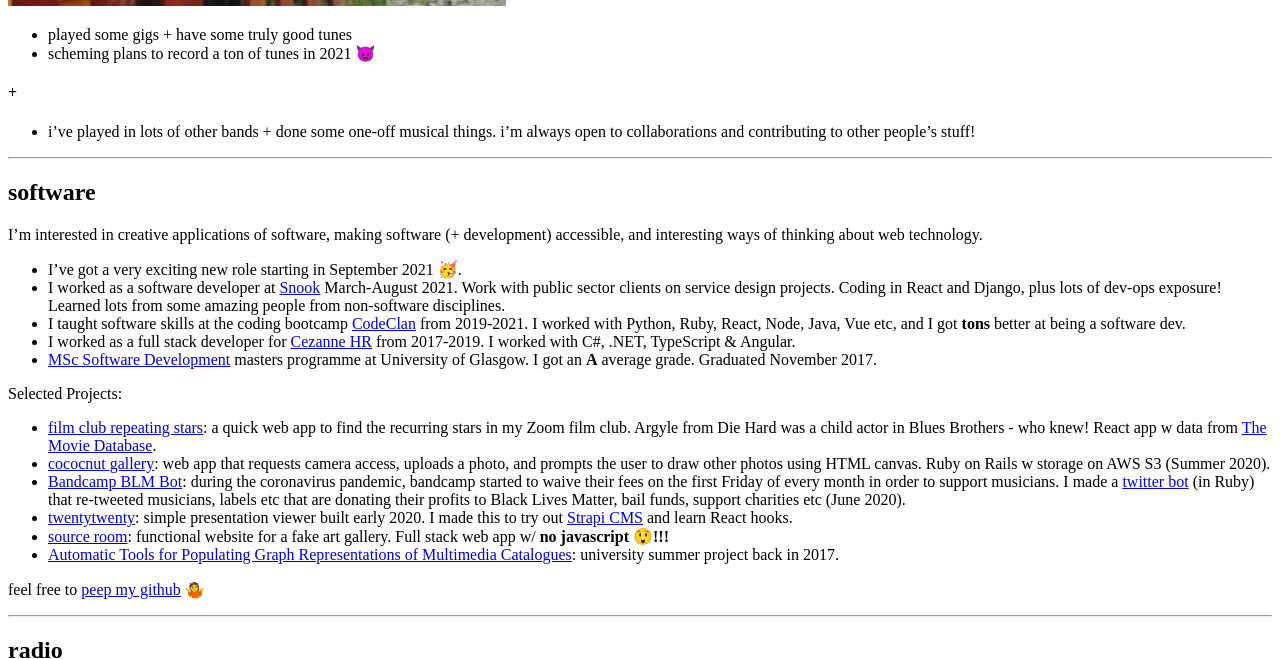
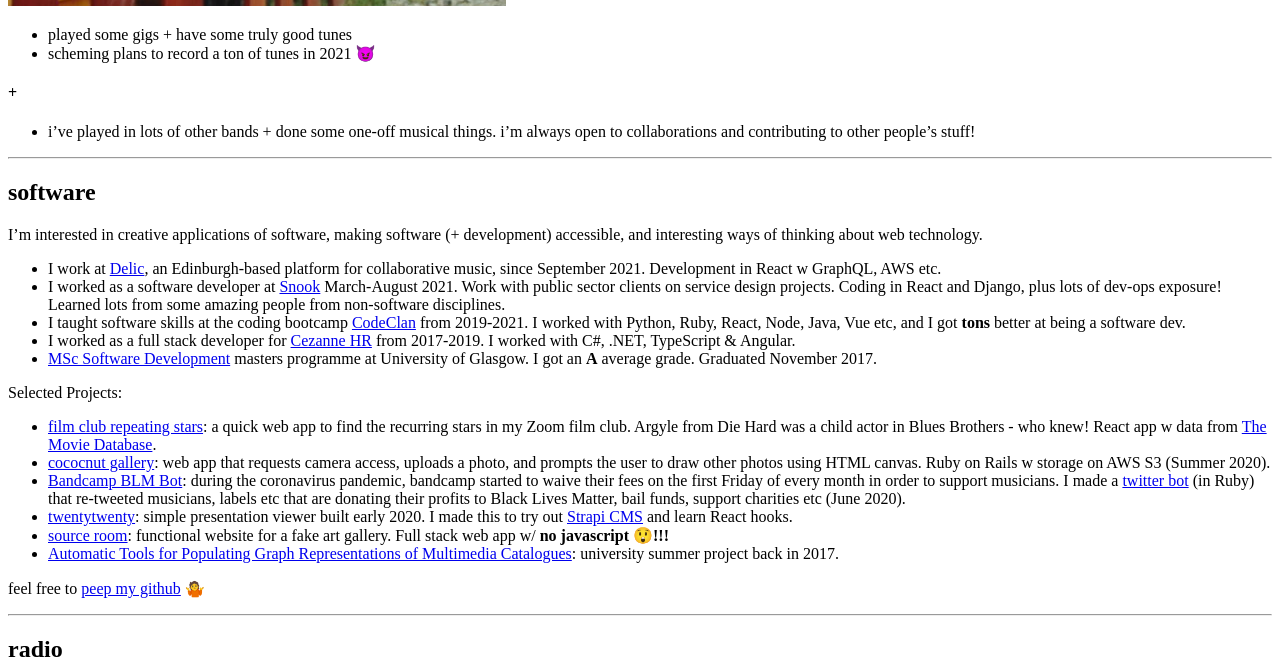
Before and after one commit to kingdomlevel/kingdomlevel.github.io, a Jekyll site: the page built from index.markdown, in a window 1280 px wide and 900 px high, scrolled down 4163 px, cut to the strip 0-659 px from the top of the window. Built offline with Jekyll 4.4.1, drawn with Linux system fonts in a browser that asks for light colours; our own code applies the rules of GitHub Pages for plain Markdown files.

Commit message:
adds Delic work

```diff
--- a/index.markdown
+++ b/index.markdown
@@ -97,7 +97,7 @@
 
 ## <a name="software"></a>software
 I'm interested in creative applications of software, making software (+ development) accessible, and interesting ways of thinking about web technology.
-+ I've got a very exciting new role starting in September 2021 🥳.
++ I work at [Delic](https://www.delic.network/),  an Edinburgh-based platform for collaborative music, since September 2021. Development in React w GraphQL, AWS etc.
 + I worked as a software developer at [Snook](https://wearesnook.com) March-August 2021. Work with public sector clients on service design projects. Coding in React and Django, plus lots of dev-ops exposure! Learned lots from some amazing people from non-software disciplines.
 + I taught software skills at the coding bootcamp [CodeClan](https://codeclan.com/) from 2019-2021. I worked with Python, Ruby, React, Node, Java, Vue etc, and I got **tons** better at being a software dev.
 + I worked as a full stack developer for [Cezanne HR](https://cezannehr.com/) from 2017-2019. I worked with C#, .NET, TypeScript & Angular.
```
